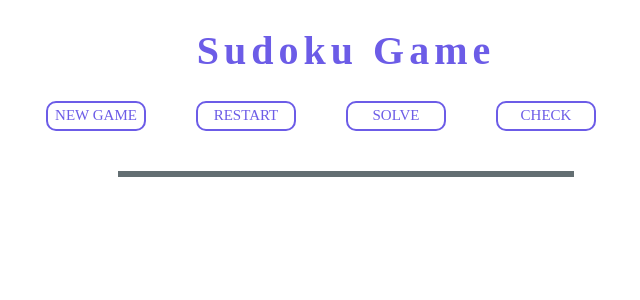
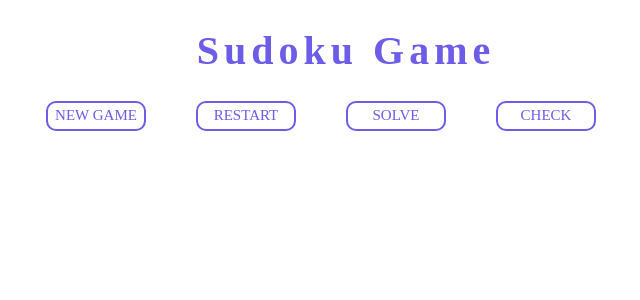
Before and after one commit to flammea/Sudoku-App, a React app: page / in a window 1280 px wide. Shown: the top 300 px of the page, without its empty margins (294-934 px from the left). Built offline with nearby package versions, Linux system fonts and the light colour scheme; a web font is replaced by a local one.

Commit message:
Fix styles.

```diff
--- a/src/components/Board.css
+++ b/src/components/Board.css
@@ -1,4 +1,6 @@
-/*Styles for section board*/
+/*
+BOARD
+*/
 .Board {
     display: flex;
     flex-wrap: wrap;
@@ -6,3 +8,7 @@
     border: 3px solid #636e72;
     margin: 20px auto;
 }
+
+.Boardhidden {
+    display: none;
+}
--- a/src/components/Board.js
+++ b/src/components/Board.js
@@ -4,7 +4,7 @@ import styles from './Board.css';
 
 const Board = (props) => {
     return (
-    	<div className={props.board != "" ? "board" : null}>
+        <div className={props.board.length != "" ? "board" : styles.Boardhidden}>
 	        <div className={styles.Board}>
 	            {
 	            props.board.map((tile, index) => {
@@ -15,11 +15,11 @@ const Board = (props) => {
 	                        key={index}
 	                        id={index}
 	                        onChange={props.onChange}
-	                        initialBoard={props.initialBoard.map(tile => {
-	                            if (tile === ".") {
-	                                tile = "";
+	                        initialBoard={props.initialBoard.map(mytile => {
+	                            if (mytile === ".") {
+	                                mytile = "";
 	                            }
-	                            return tile;
+	                            return mytile;
 	                        })}
 	                    />
 	                )
--- a/src/components/Tile.css
+++ b/src/components/Tile.css
@@ -17,6 +17,7 @@ input:nth-child(n+46){
 input:nth-child(n+55){
     border-bottom: 1px solid #636e72;
 }
+
 /*
 INPUT
 */
@@ -39,7 +40,12 @@ input:disabled {
     background-color: #00b894;
     color: #FFFFFF;
 }
+
 input:disabled:hover {
     background-color: #00b894;
     cursor: auto;
 }
+
+input:focus {
+    outline: none;
+}
--- a/src/containers/App.js
+++ b/src/containers/App.js
@@ -50,7 +50,7 @@ class App extends Component {
                 error : ''
             });
         } else {
-            this.setState({error: "Sorry, but not all entered numbers are correct."});
+            this.setState({error: "Sorry, but not all numbers are correct."});
         }
     }
 
@@ -61,7 +61,7 @@ class App extends Component {
             } else if (sudoku.solve(this.state.board)) {
                 this.setState({error: "So far so good!"});
             } else {
-                this.setState({error: "Sorry, but not all entered numbers are correct."});
+                this.setState({error: "Sorry, but not all numbers are correct."});
             }
         }
     }
```
Also changed, not shown: 1 other file (tests, documents, lock files or other folders).
